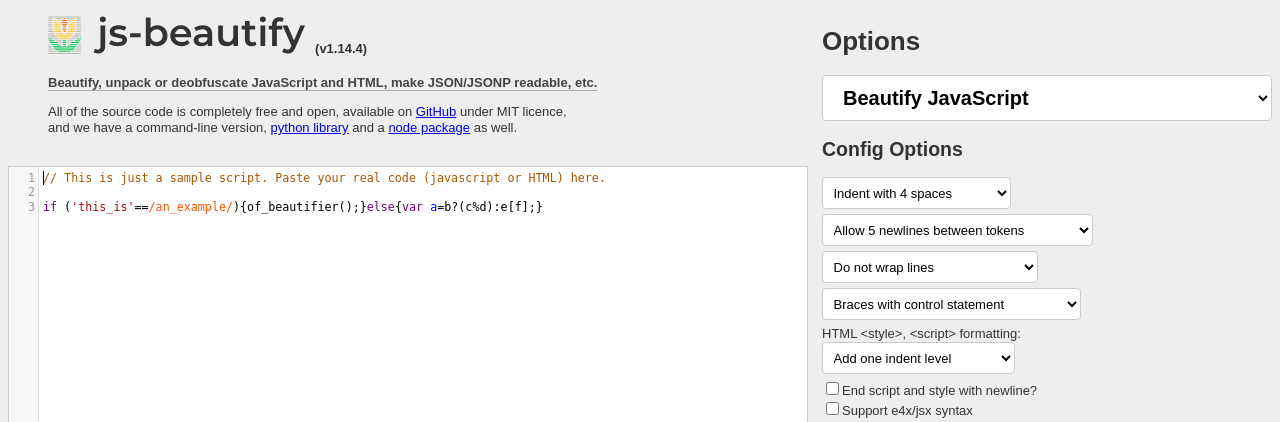
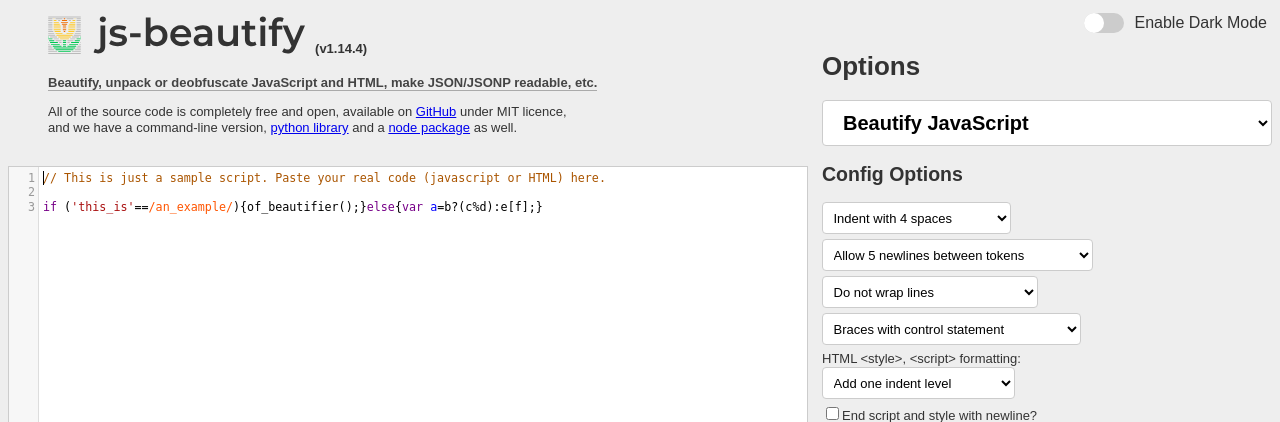
Before and after one commit to beautifier/js-beautify, a PHP site: page / in a window 1280 px wide. Shown: the top 422 px of the page. Run offline with PHP 8.4, Linux system fonts and the light colour scheme; style sheets or scripts are compiled from the project's sources; some libraries are stand-ins or nearby versions.

Commit message:
added theme toggle button

```diff
--- a/index.html
+++ b/index.html
@@ -81,8 +81,14 @@
       </p>
     </div>
   </div>
-
   <div class="options">
+    <div id="theme-toggle-wrapper">
+      <label id="theme-toggle-label" for="theme-toggle-btn">
+        <input type="checkbox" id="theme-toggle-btn" style="display: none" />
+        <div id="theme-toggle-slider"></div>
+      </label>
+      <span>Enable Dark Mode</span>
+    </div>
     <h1>Options</h1>
     <select name="language" id="language">
       <option value="css">Beautify CSS</option>
--- a/web/common-function.js
+++ b/web/common-function.js
@@ -367,10 +367,26 @@ function changeToFileContent(input) {
 }
 
 function setPreferredColorScheme() {
+  var themeToggleBtn = document.querySelector('#theme-toggle-btn');
+  themeToggleBtn.addEventListener('change', switchTheme, false);
   var isPreferredColorSchemeDark = window.matchMedia('(prefers-color-scheme: dark)').matches;
   if (isPreferredColorSchemeDark) {
+    themeToggleBtn.checked = true;
     $('.CodeMirror').addClass('cm-s-darcula');
     $('body').addClass('dark-mode');
     $('.logo').children('img').attr("src", "web/banner-dark.svg");
   }
 }
+
+function switchTheme(themeToggleEvent) {
+  if (themeToggleEvent.target.checked) {
+    $('.CodeMirror').addClass('cm-s-darcula');
+    $('body').addClass('dark-mode');
+    $('.logo').children('img').attr("src", "web/banner-dark.svg");
+  }
+  else {
+    $('.CodeMirror').removeClass('cm-s-darcula');
+    $('body').removeClass('dark-mode');
+    $('.logo').children('img').attr("src", "web/banner-light.svg");
+  }
+}
--- a/web/common-style.css
+++ b/web/common-style.css
@@ -189,3 +189,58 @@ select {
   color: #e8eaed;
   border: 1px solid #333333;
 }
+
+#theme-toggle-wrapper {
+  display: flex;
+  align-items: center;
+  justify-content: flex-end;
+  margin: 5px;
+}
+
+#theme-toggle-wrapper span {
+  margin-left: 10px;
+  font-size: 1rem;
+}
+
+#theme-toggle-label {
+  display: inline-block;
+  height: 20px;
+  position: relative;
+  width: 40px;
+}
+
+#theme-toggle-slider {
+  background-color: #ccc;
+  bottom: 0;
+  cursor: pointer;
+  left: 0;
+  position: absolute;
+  right: 0;
+  top: 0;
+  transition: .4s;
+}
+
+#theme-toggle-slider:before {
+  background-color: #fff;
+  content: "";
+  height: 20px;
+  position: absolute;
+  transition: .4s;
+  width: 20px;
+}
+
+input:checked + #theme-toggle-slider {
+  background-color: #66bb6a;
+}
+
+input:checked + #theme-toggle-slider:before {
+  transform: translateX(20px);
+}
+
+#theme-toggle-slider {
+  border-radius: 20px;
+}
+
+#theme-toggle-slider:before {
+  border-radius: 50%;
+}
```
